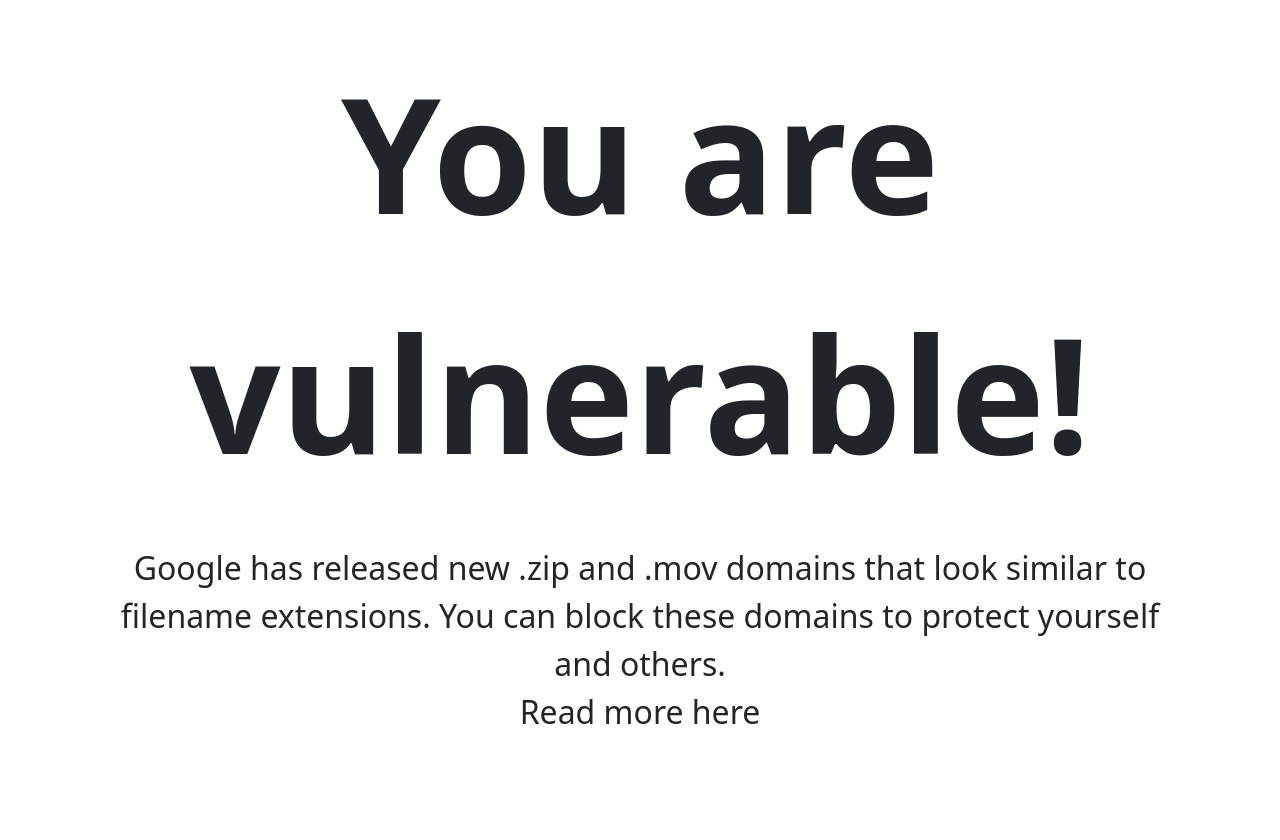
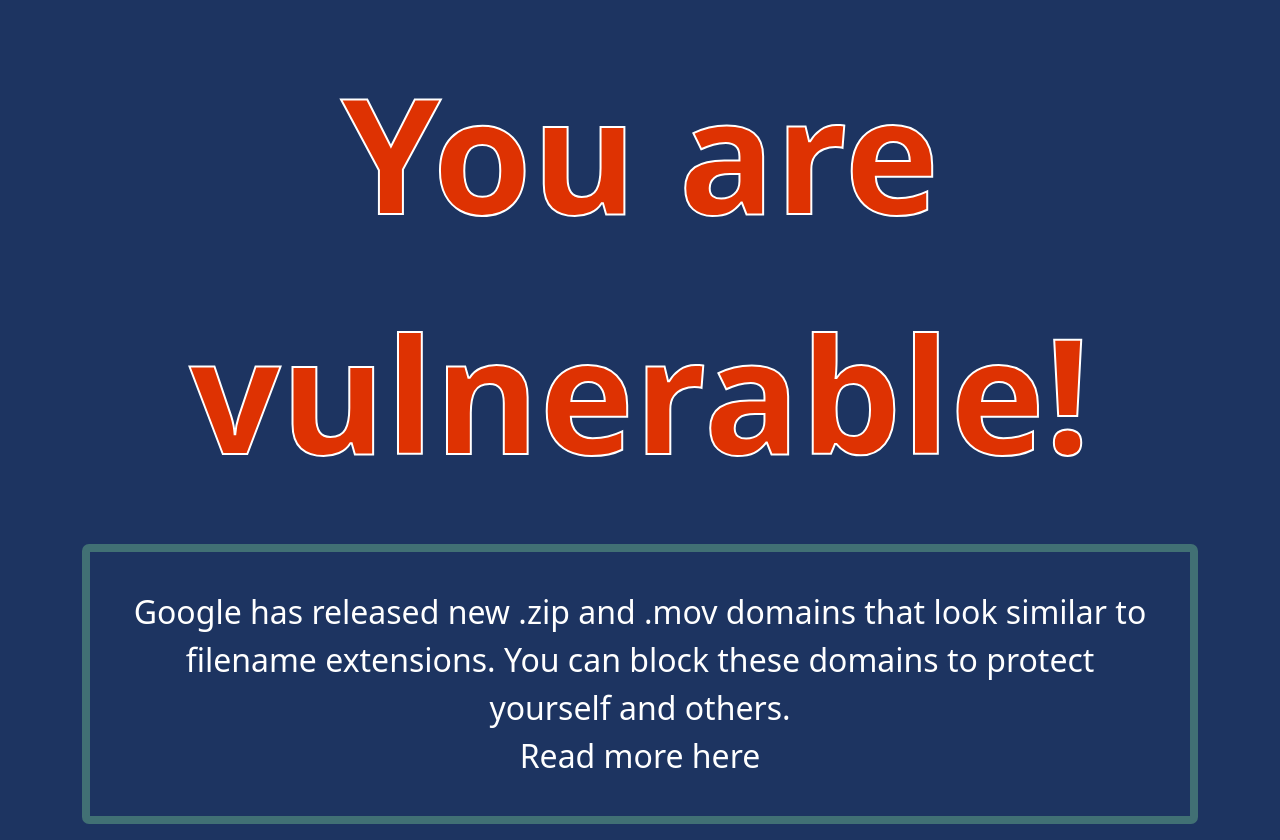
Before and after one commit to bad-guy-zip/bad-guy-zip.github.io, a plain HTML site: page index.html in a window 1280 px wide. Before the commit the page ends 800 px from the top, so only its background shows below. Drawn offline with nearby package versions, Linux system fonts and the light colour scheme.

Commit message:
Updated page

```diff
--- a/index.html
+++ b/index.html
@@ -13,6 +13,7 @@
         You are vulnerable!
     </div>
     <div class="container">
+        <div class="vulnerable-desc-container">
             <p class="vulnerable-desc">
                 Google has released new .zip and .mov domains that look similar to filename extensions.
 
@@ -22,6 +23,7 @@
             </p>
         </div>
     </div>
+</div>
 
 
 <script src="https://cdn.jsdelivr.net/npm/bootstrap@5.3.0-alpha3/dist/js/bootstrap.bundle.min.js" integrity="sha384-ENjdO4Dr2bkBIFxQpeoTz1HIcje39Wm4jDKdf19U8gI4ddQ3GYNS7NTKfAdVQSZe" crossorigin="anonymous"></script>
--- a/styles.css
+++ b/styles.css
@@ -1,9 +1,15 @@
-
+body{
+    background-color: #1D3461;
+    color: #FFFFFF;
+}
 .vulnerable-text{
+    color: #DE3202;
     font-size: 10em;
     text-align: center;
     font-weight: bolder;
     margin: 2rem;
+    -webkit-text-stroke-width: 2px;
+    -webkit-text-stroke-color: #FFFFFF;
 }
 
 .vulnerable-desc{
@@ -12,3 +18,12 @@
     font-weight: normal;
     margin: 2rem;
 }
+
+.vulnerable-desc-container{
+    border-color: rgba(85,145,127,0.65);
+    border-style: solid;
+    border-width: 6pt;
+    border-radius: 7px;
+    padding: 0.25em 0.5em;
+    margin-bottom: 1rem;
+}
```
Lines whose indentation alone changed are shown as unchanged.
